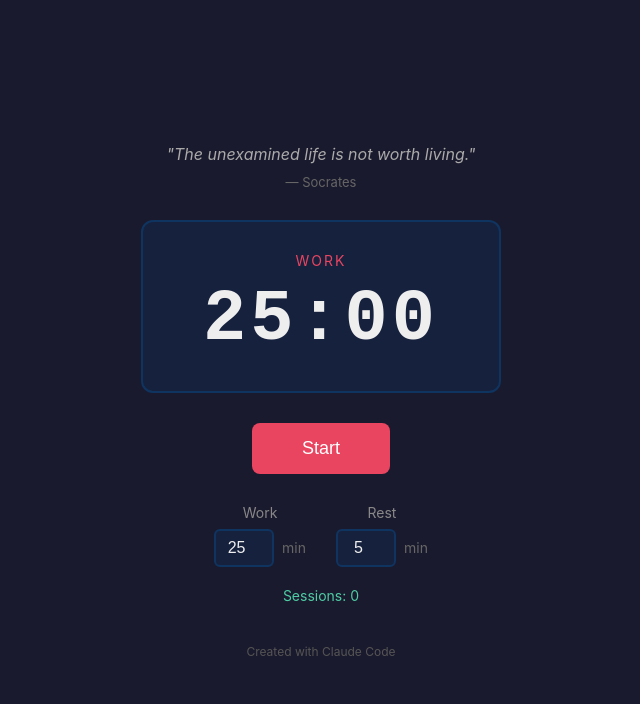
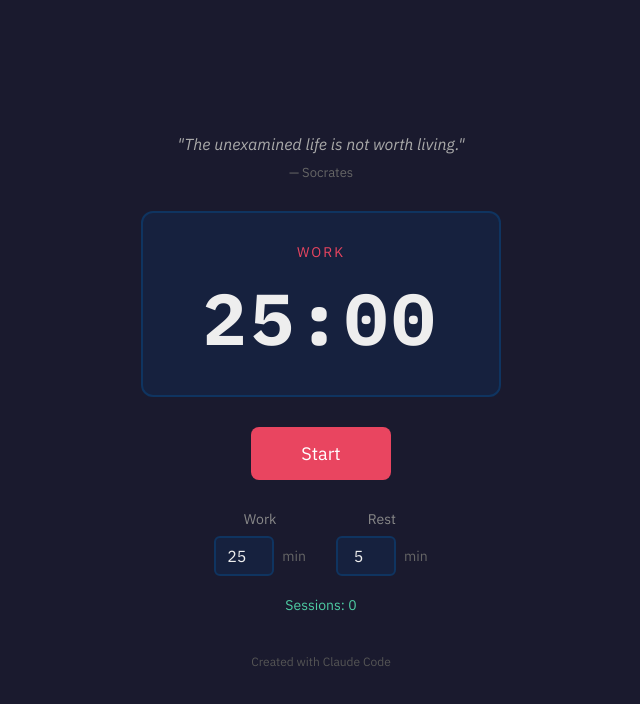
Before and after one commit to weijiekoh/productivity-timer, a plain HTML site: page index.html in a window 1280 px wide. Shown: the whole page, without its empty margins (319-959 px from the left). Drawn offline with Linux system fonts and the light colour scheme.

Commit message:
switch fonts to IBM Plex Sans and IBM Plex Mono
Co-Authored-By: Claude Opus 5.5 <noreply@anthropic.com>

```diff
--- a/index.html
+++ b/index.html
@@ -22,6 +22,9 @@
     <meta property="og:description" content="A simple work/rest timer to boost your productivity">
     <meta property="og:image" content="og-image.svg">
     <meta property="og:type" content="website">
+    <link rel="preconnect" href="https://fonts.googleapis.com">
+    <link rel="preconnect" href="https://fonts.gstatic.com" crossorigin>
+    <link rel="stylesheet" href="https://fonts.googleapis.com/css2?family=IBM+Plex+Mono:wght@400;700&family=IBM+Plex+Sans:ital,wght@0,400;0,500;0,600;0,700;1,400&display=swap">
     <style>
         * {
             margin: 0;
@@ -29,8 +32,12 @@
             box-sizing: border-box;
         }
 
+        button, input {
+            font-family: inherit;
+        }
+
         body {
-            font-family: -apple-system, BlinkMacSystemFont, 'Segoe UI', Roboto, sans-serif;
+            font-family: 'IBM Plex Sans', -apple-system, BlinkMacSystemFont, 'Segoe UI', Roboto, sans-serif;
             min-height: 100vh;
             display: flex;
             justify-content: center;
@@ -69,7 +76,7 @@
         }
 
         .time {
-            font-family: 'Courier New', monospace;
+            font-family: 'IBM Plex Mono', 'Courier New', monospace;
             font-size: 72px;
             font-weight: bold;
             letter-spacing: 4px;
```
Also changed, not shown: test.html (+8 -1 lines), og-image.svg.
